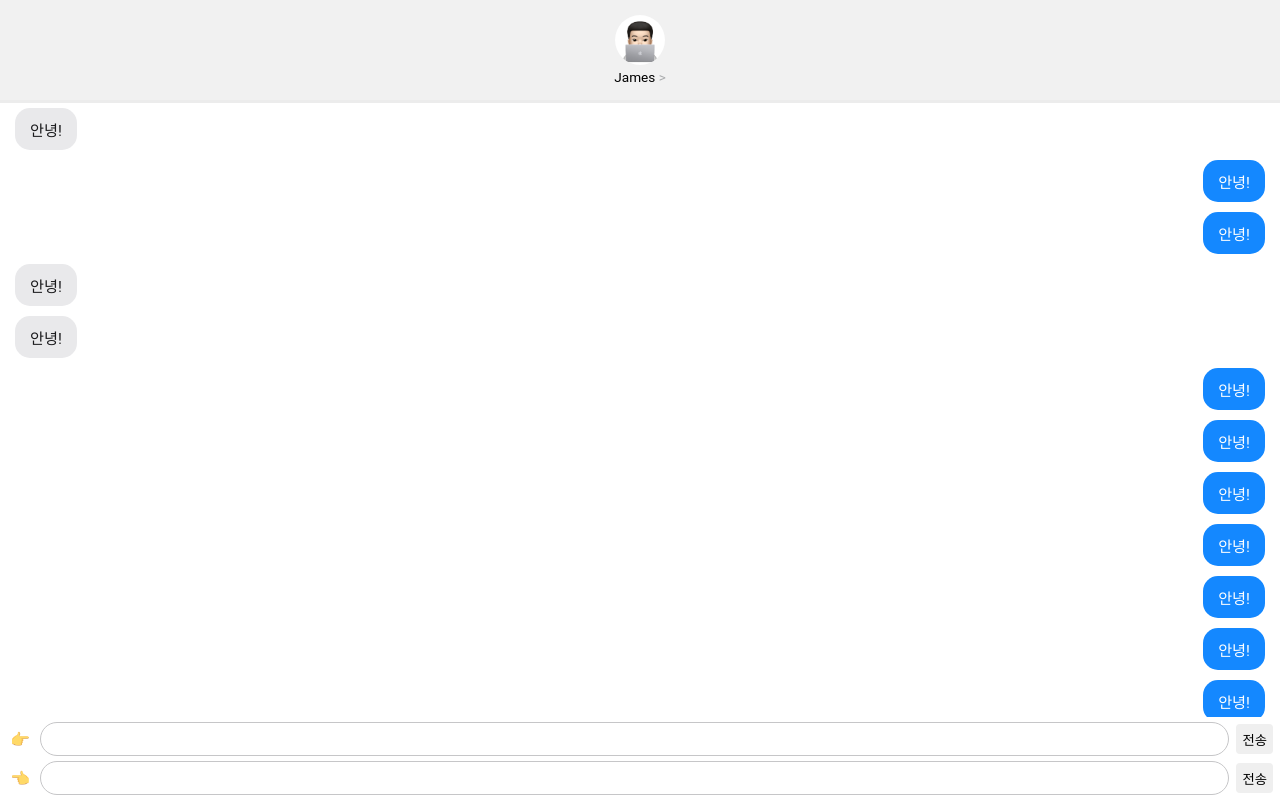
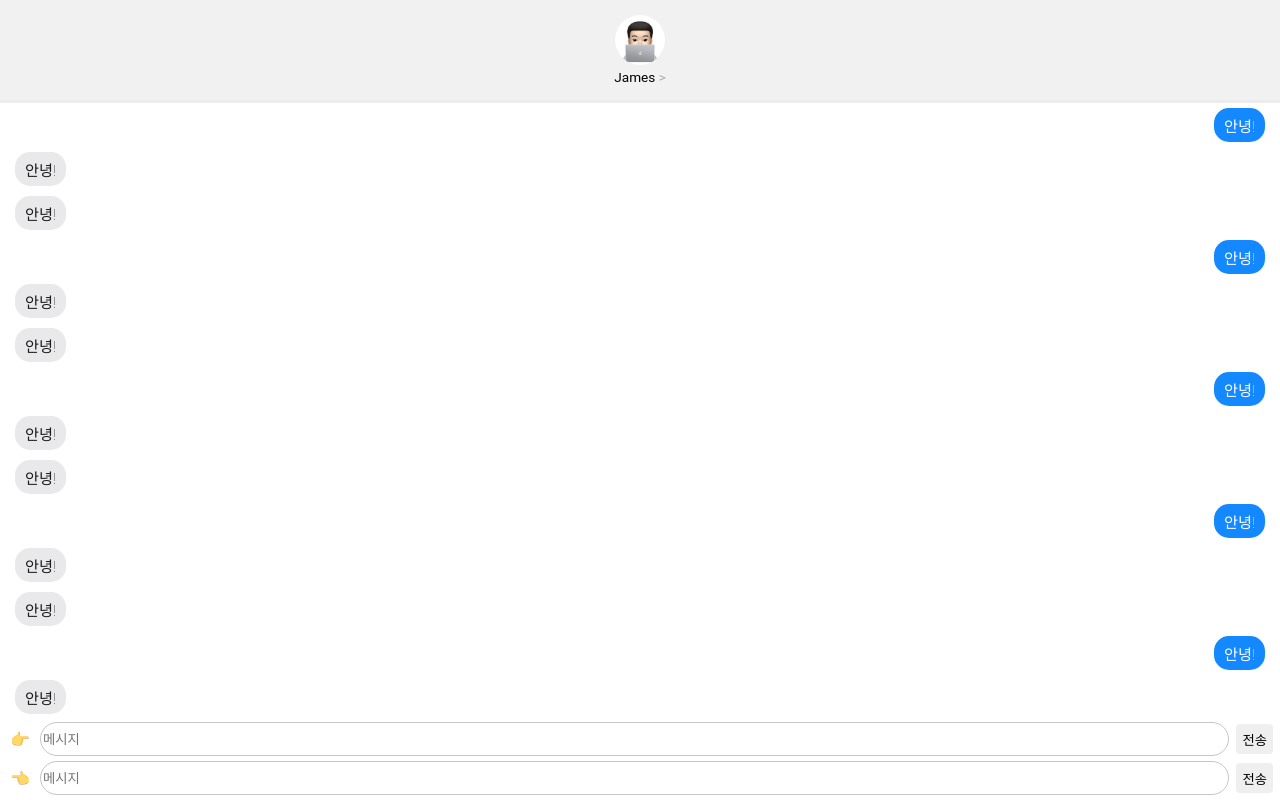
Before and after one commit to realjdragon/fakechat, a React (Create React App) app: page / in a window 1280 px wide. Built offline with nearby package versions, Linux system fonts and the light colour scheme.

Commit message:
메시지 리스트 구현

```diff
--- a/src/component/Chat.js
+++ b/src/component/Chat.js
@@ -4,7 +4,7 @@ import classnames from 'classnames';
 
 const Chat = ( {who} ) => {
   return (
-    <div className={classnames('Chat', who === 'me' ? 'right' : 'left')}>
+    <div className={classnames('Chat', who === 0 ? 'right' : 'left')}>
       <div className="bubble">
         안녕!
       </div>
--- a/src/component/Chat.scss
+++ b/src/component/Chat.scss
@@ -1,7 +1,7 @@
 .Chat {
   display: flex;
   font-size: 0.95rem;
-  font-weight: 400;
+  font-weight: 200;
 
   &.right {
     justify-content: flex-end;
@@ -13,7 +13,7 @@
       position: relative;
       background-color: rgb(20, 136, 255);
       max-width: 60%;
-      padding: 10px 15px;
+      padding: 6px 10px;
       border-radius: 15px;
       // border: 1px solid #ccc;
       word-wrap: break-word;
@@ -50,8 +50,8 @@
       color: rgb(26, 26, 28);
       position: relative;
       background-color: rgb(233, 233, 235);
-      max-width: 70%;
-      padding: 10px 15px;
+      max-width: 60%;
+      padding: 6px 10px;
       border-radius: 15px;
       // border: 1px solid #ccc;
       word-wrap: break-word;
--- a/src/component/ChatContainer.js
+++ b/src/component/ChatContainer.js
@@ -1,13 +1,27 @@
-import React from 'react';
+import React, { useState } from 'react';
 import ChatWindow from './ChatWindow';
 import ChatInput from './ChatInput';
 import HeaderProfile from './HeaderProfile';
 
 const ChatContainer = () => {
+  const createDummyMessage = () => {
+    const array = [];
+    for (let i = 0; i < 18; i++) {
+      array.push({
+        id: i,
+        sender: i%3,
+        message: 'hi guys'
+      });
+    }
+    return array;
+  };
+
+  const [messages, setMessages] = useState(createDummyMessage());
+
   return (
     <div>
       <HeaderProfile />
-      <ChatWindow />
+      <ChatWindow messages={messages}/>
       <ChatInput />
     </div>
   );
--- a/src/component/ChatInput.js
+++ b/src/component/ChatInput.js
@@ -1,17 +1,30 @@
-import React from 'react';
+import React, { useState } from 'react';
 import './ChatInput.scss';
 
 const ChatInput = () => {
+const [myMessage, setMyMessage] = useState('');
+const [yourMessage, setYourMessage] = useState('');
+
   return (
     <div className="ChatInput">
       <div className="input-box">
         <span>👉</span>
-        <input type="text"/>
+        <input
+          placeholder="메시지"
+          name="myMessage"
+          value={myMessage}
+          onChange={(e) => setMyMessage(e.target.value)}
+          type="text"/>
         <button>전송</button>
       </div>
       <div className="input-box">
         <span>👈</span>
-        <input type="text"/>
+        <input
+        placeholder="메시지"
+          name="yourMessage"
+          value={yourMessage}
+          onChange={(e) => setYourMessage(e.target.value)}
+          type="text"/>
         <button>전송</button>
       </div>
     </div>
--- a/src/component/ChatWindow.js
+++ b/src/component/ChatWindow.js
@@ -2,21 +2,12 @@ import React from 'react';
 import Chat from './Chat';
 import './ChatWindow.scss';
 
-const ChatWindow = () => {
+const ChatWindow = ({ messages }) => {
+  const chatList = messages.map(message => <Chat who={message.sender} key={message.key} />);
+
   return (
     <div className="ChatWindow">
-      <Chat who="you" />
-      <Chat who="me" />
-      <Chat who="me" />
-      <Chat who="you" />
-      <Chat who="you" />
-      <Chat who="me" />
-      <Chat who="me" />
-      <Chat who="me" />
-      <Chat who="me" />
-      <Chat who="me" />
-      <Chat who="me" />
-      <Chat who="me" />
+      {chatList}
     </div>
   );
 };
```
